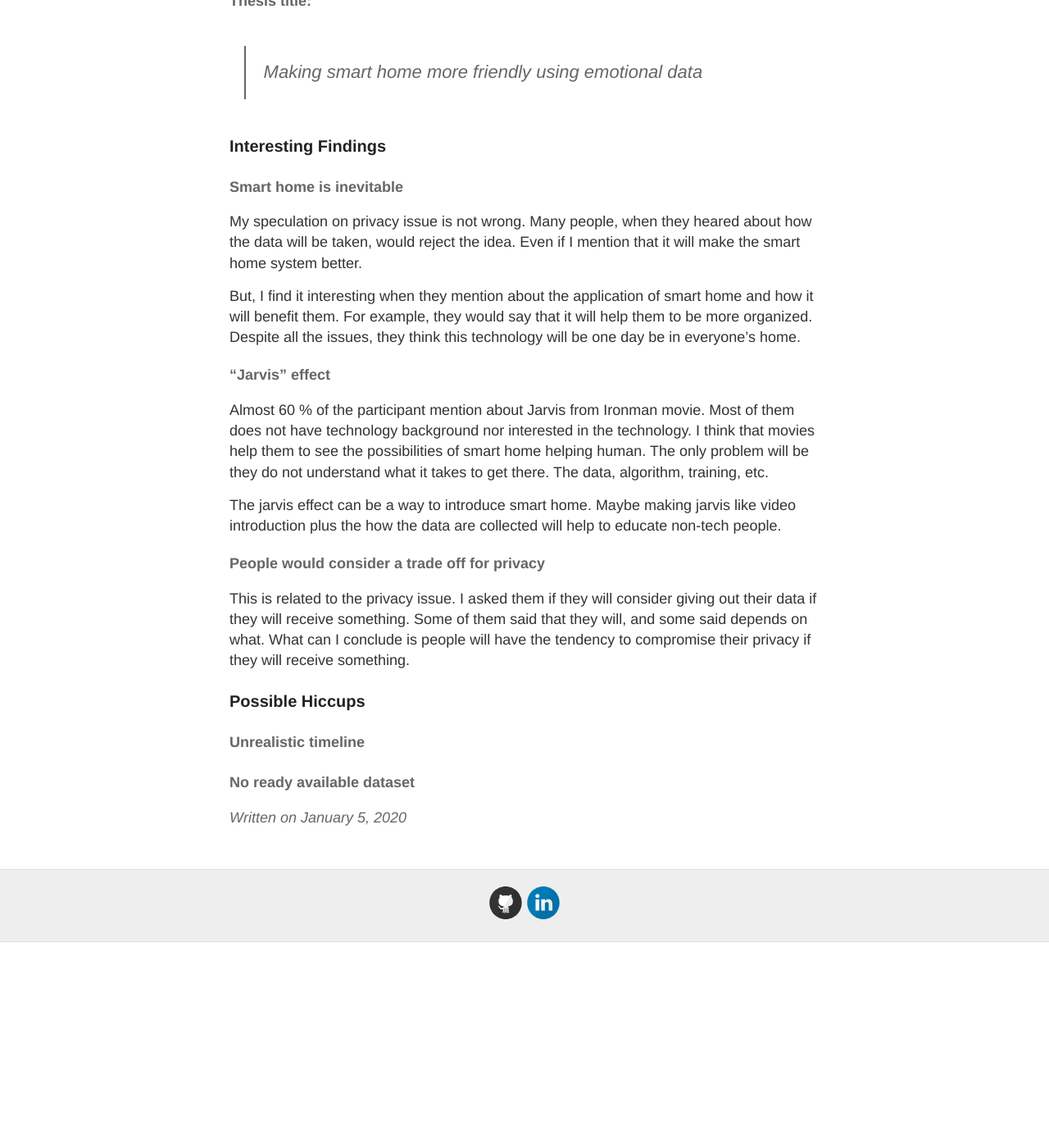
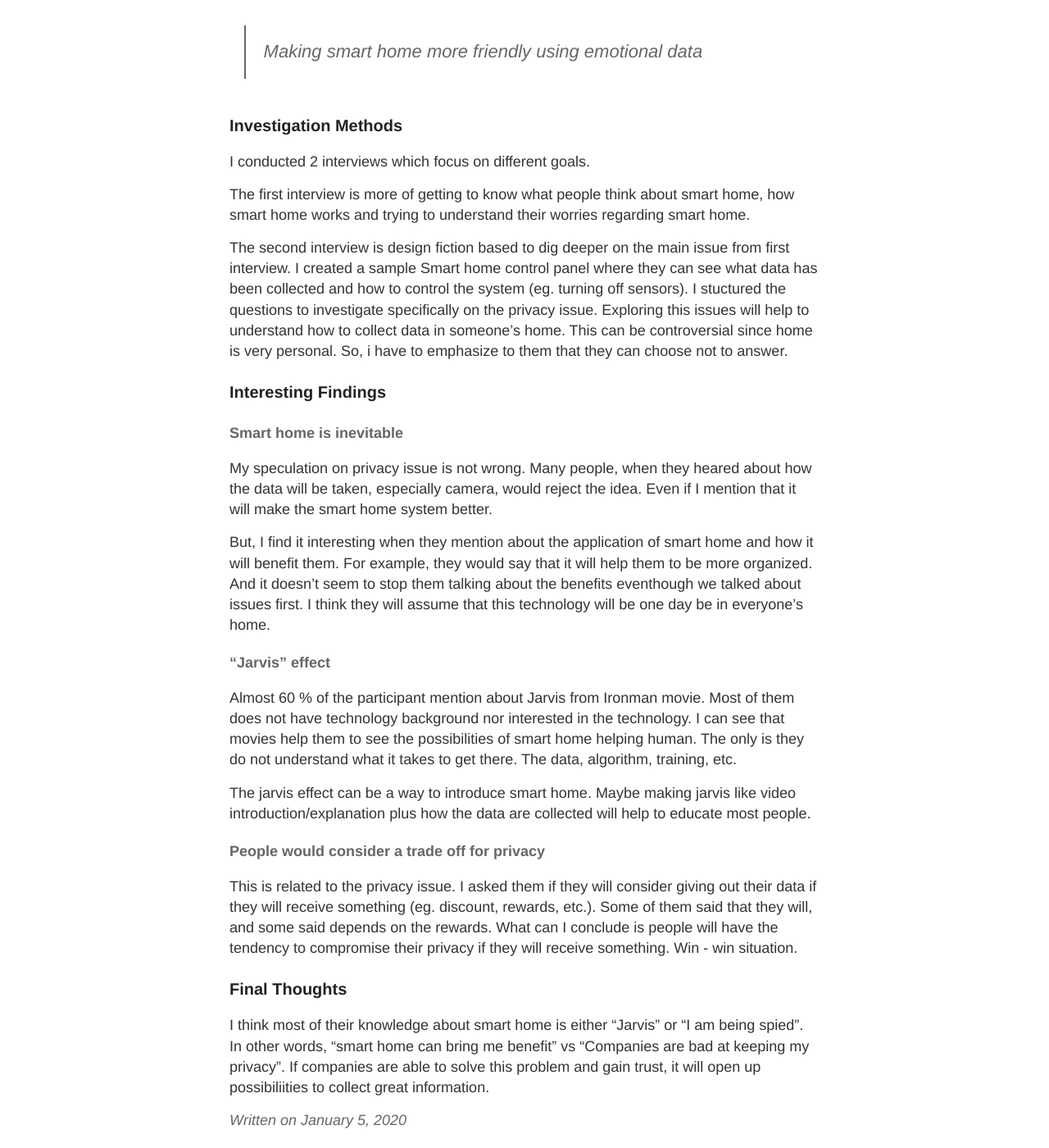
Before and after one commit to devennn/devennn.github.io, a Jekyll site: the page built from _posts/2020-01-05-bachelor-theis-findings-and-update.md, in a window 1280 px wide and 1400 px high, scrolled down 360 px. Shown: the whole window at 82% size. Built offline with Jekyll 4.4.1, drawn with Linux system fonts in a browser that asks for light colours; before the commit the page ends 1509 px from its top, so only the background shows below that; some of the changed text lies outside the part shown.

Commit message:
Update 2020-01-05-bachelor-theis-findings-and-update.md

```diff
--- a/_posts/2020-01-05-bachelor-theis-findings-and-update.md
+++ b/_posts/2020-01-05-bachelor-theis-findings-and-update.md
@@ -3,31 +3,37 @@ layout: post
 title: Bachelor thesis - Update and findings
 ---
 
-Most of the work being done are further research. This is to establish the topic before actually working on the code. Since I am working on Smart home, privacy issue is a big deal. I can't just use someone's data without conscent since this is related to emotion So, I conducted 2 interviews to investigate further. Here are some of my findings.
+Most of the work being done in the past months are interviews. This is to establish the topic before actually working on the code. Since I am working on Smart home, which is very personal to people, exploring the data collection technique is crucial.
 
 #### Thesis title:
 > Making smart home more friendly using emotional data
+
+### Investigation Methods
+
+I conducted 2 interviews which focus on different goals.
+
+The first interview is more of getting to know what people think about smart home, how smart home works and trying to understand their worries regarding smart home.
+
+The second interview is design fiction based to dig deeper on the main issue from first interview. I created a sample Smart home control panel where they can see what data has been collected and how to control the system (eg. turning off sensors). I stuctured the questions to investigate specifically on the privacy issue. Exploring this issues will help to understand how to collect data in someone's home. This can be controversial since home is very personal. So, i have to emphasize to them that they can choose not to answer.
 
 ### Interesting Findings
 
 #### Smart home is inevitable
 
-My speculation on privacy issue is not wrong. Many people, when they heared about how the data will be taken, would reject the idea. Even if I mention that it will make the smart home system better.
+My speculation on privacy issue is not wrong. Many people, when they heared about how the data will be taken, especially camera, would reject the idea. Even if I mention that it will make the smart home system better.
 
-But, I find it interesting when they mention about the application of smart home and how it will benefit them. For example, they would say that it will help them to be more organized. Despite all the issues, they think this technology will be one day be in everyone's home.
+But, I find it interesting when they mention about the application of smart home and how it will benefit them. For example, they would say that it will help them to be more organized. And it doesn't seem to stop them talking about the benefits eventhough we talked about issues first. I think they will assume that this technology will be one day be in everyone's home.
 
 #### "Jarvis" effect
 
-Almost 60 % of the participant mention about Jarvis from Ironman movie. Most of them does not have technology background nor interested in the technology. I think that movies help them to see the possibilities of smart home helping human. The only problem will be they do not understand what it takes to get there. The data, algorithm, training, etc.
+Almost 60 % of the participant mention about Jarvis from Ironman movie. Most of them does not have technology background nor interested in the technology. I can see that movies help them to see the possibilities of smart home helping human. The only is they do not understand what it takes to get there. The data, algorithm, training, etc.
 
-The jarvis effect can be a way to introduce smart home. Maybe making jarvis like video introduction plus the how the data are collected will help to educate non-tech people.
+The jarvis effect can be a way to introduce smart home. Maybe making jarvis like video introduction/explanation plus how the data are collected will help to educate most people.
 
 #### People would consider a trade off for privacy
 
-This is related to the privacy issue. I asked them if they will consider giving out their data if they will receive something. Some of them said that they will, and some said depends on what. What can I conclude is people will have the tendency to compromise their privacy if they will receive something.
+This is related to the privacy issue. I asked them if they will consider giving out their data if they will receive something (eg. discount, rewards, etc.). Some of them said that they will, and some said depends on the rewards. What can I conclude is people will have the tendency to compromise their privacy if they will receive something. Win - win situation.
 
-### Possible Hiccups
+### Final Thoughts
 
-#### Unrealistic timeline
-
-#### No ready available dataset
+I think most of their knowledge about smart home is either "Jarvis" or "I am being spied". In other words, "smart home can bring me benefit" vs "Companies are bad at keeping my privacy". If companies are able to solve this problem and gain trust, it will open up possibiliities to collect great information.
```
